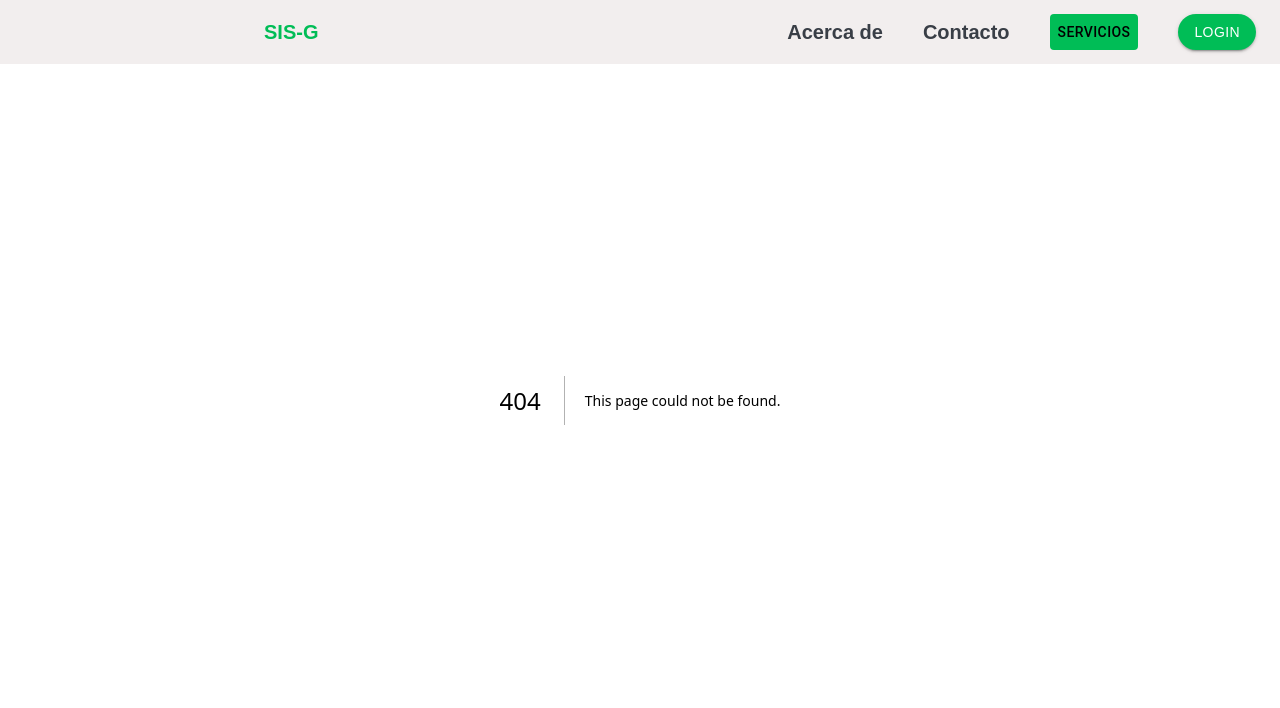
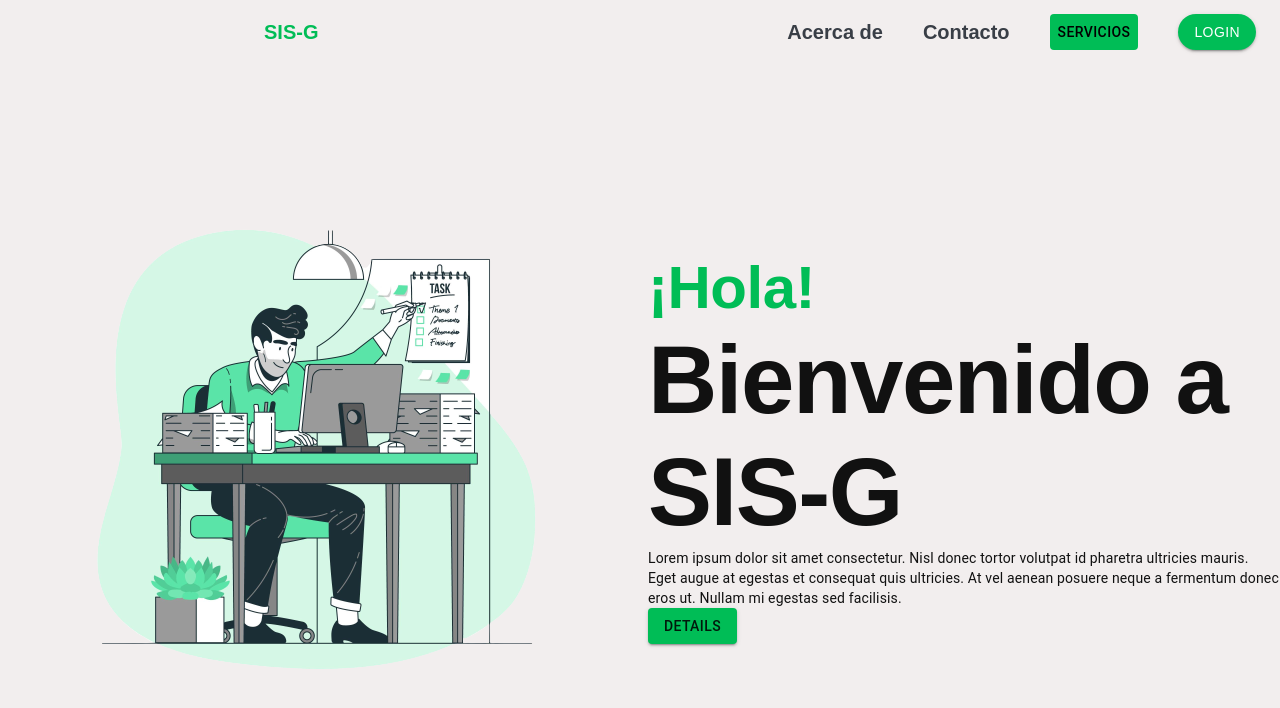
Before and after one commit to JonathanCol/sis-g, a Next.js app: page / in a window 1280 px wide. Before the commit this address had no page. Shown: the top 708 px of the page. Built offline with nearby package versions, Linux system fonts and the light colour scheme.

Commit message:
FIX: se restableció la seccion home

```diff
--- /dev/null
+++ b/pages/index.tsx
@@ -0,0 +1,17 @@
+import StartContentHome from "../app/components/Home/StartContentHome";
+import WelcomeSection from "../app/components/WelcomeSection/WelcomeSection";
+import RootLayout from "../app/layout";
+
+
+
+export default function Home() {
+  return (
+     <>
+     <RootLayout>
+      <WelcomeSection>
+        <StartContentHome />
+      </WelcomeSection>
+     </RootLayout>
+     </>
+  );
+}
```
